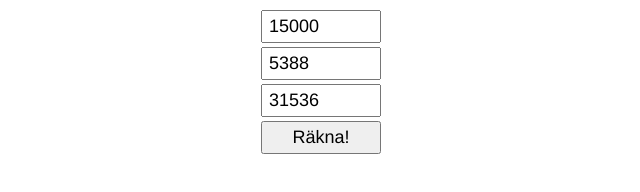
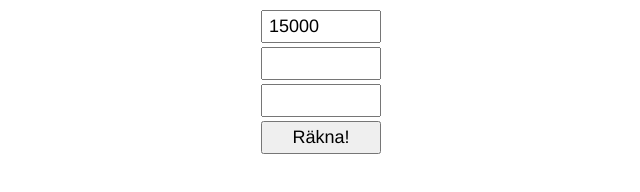
Before and after one commit to andreasnyberg/splitter, a plain HTML site: page index.html in a window 1280 px wide. Shown: the whole page, without its empty margins (319-959 px from the left). Drawn offline with Linux system fonts and the light colour scheme.

Commit message:
remove default values

```diff
--- a/index.html
+++ b/index.html
@@ -13,8 +13,8 @@
   <div class="values">
     <form autocomplete="off" class="form" id="form">
       <input type="number" name="person1" class="input" id="goal" value="15000">
-      <input type="number" name="person1" class="input" id="person1" value="5388">
-      <input type="number" name="person2" class="input" id="person2" value="31536">
+      <input type="number" name="person1" class="input" id="person1" value="">
+      <input type="number" name="person2" class="input" id="person2" value="">
       <input type="submit" class="btn" value="Räkna!">
     </form>
   </div>
```
